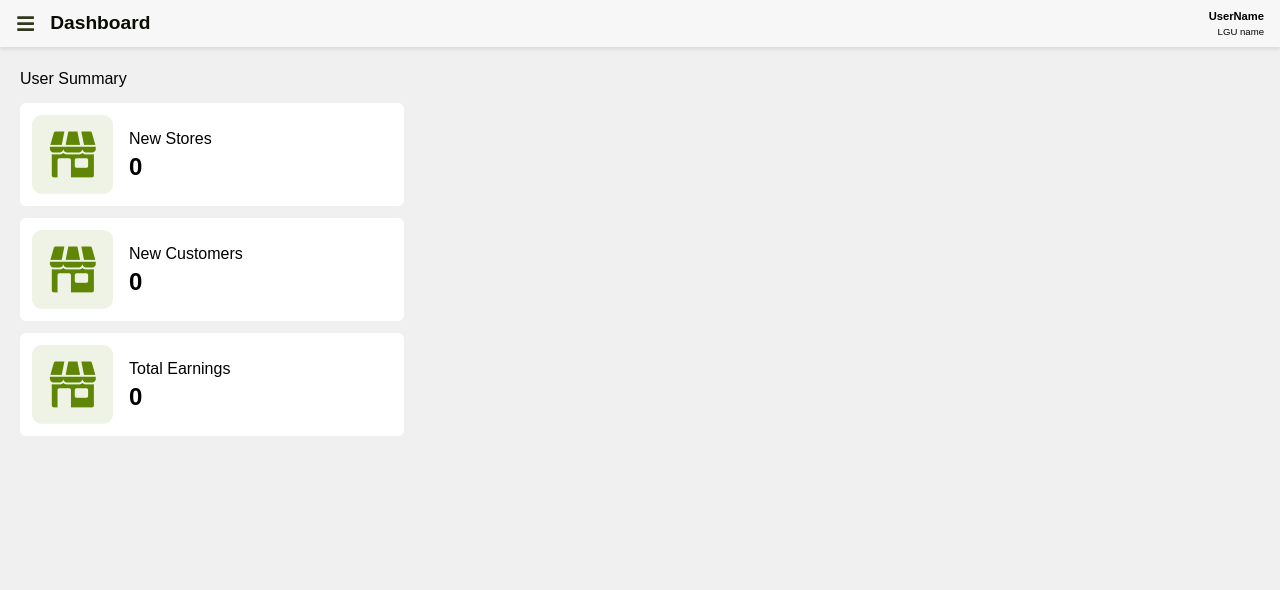
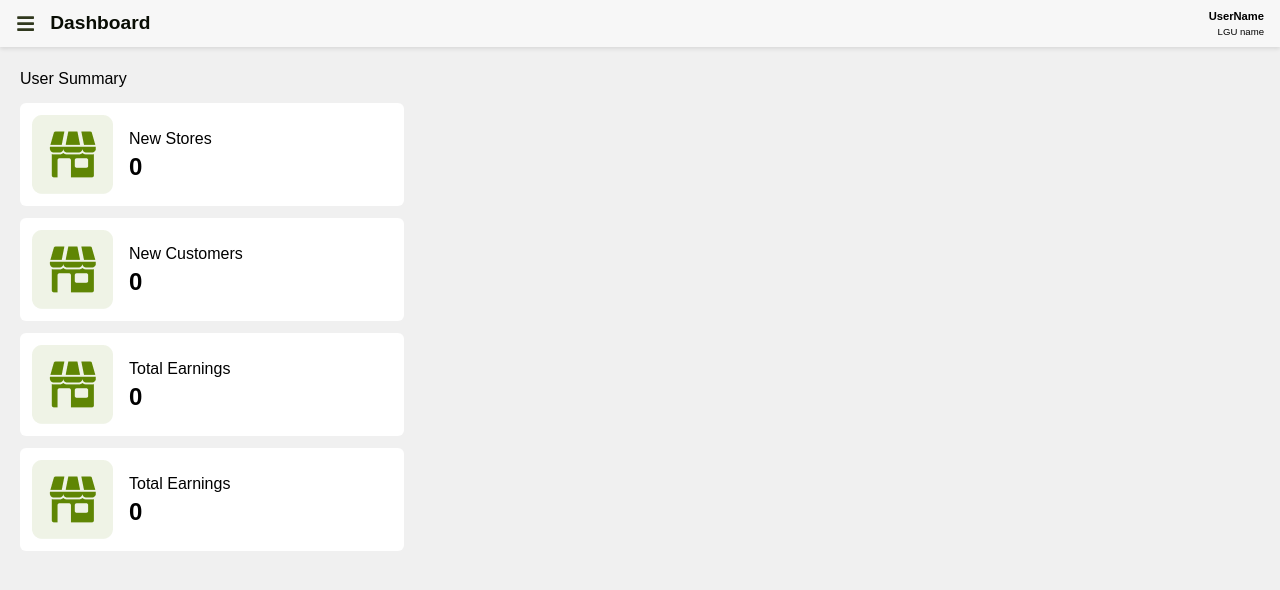
Before and after one commit to June-Azeneth/hygieia_lgu_repo, a React (Create React App) app: page /home in a window 1280 px wide. Shown: the top 590 px of the page. Built offline with nearby package versions, Linux system fonts and the light colour scheme.

Commit message:
feat: added card

```diff
--- a/src/Pages/Dashboard/dashboard.js
+++ b/src/Pages/Dashboard/dashboard.js
@@ -38,6 +38,14 @@ function Dashboard() {
             <p className="text-2xl font-bold">0</p>
           </div>
         </div>
+
+        <div className="bg-white rounded-md flex p-3">
+          <img src={NewStores} alt='...' />
+          <div className="flex flex-col ml-4 justify-center">
+            <p>Total Earnings</p>
+            <p className="text-2xl font-bold">0</p>
+          </div>
+        </div>
       </div>
     </div>
   );
```
